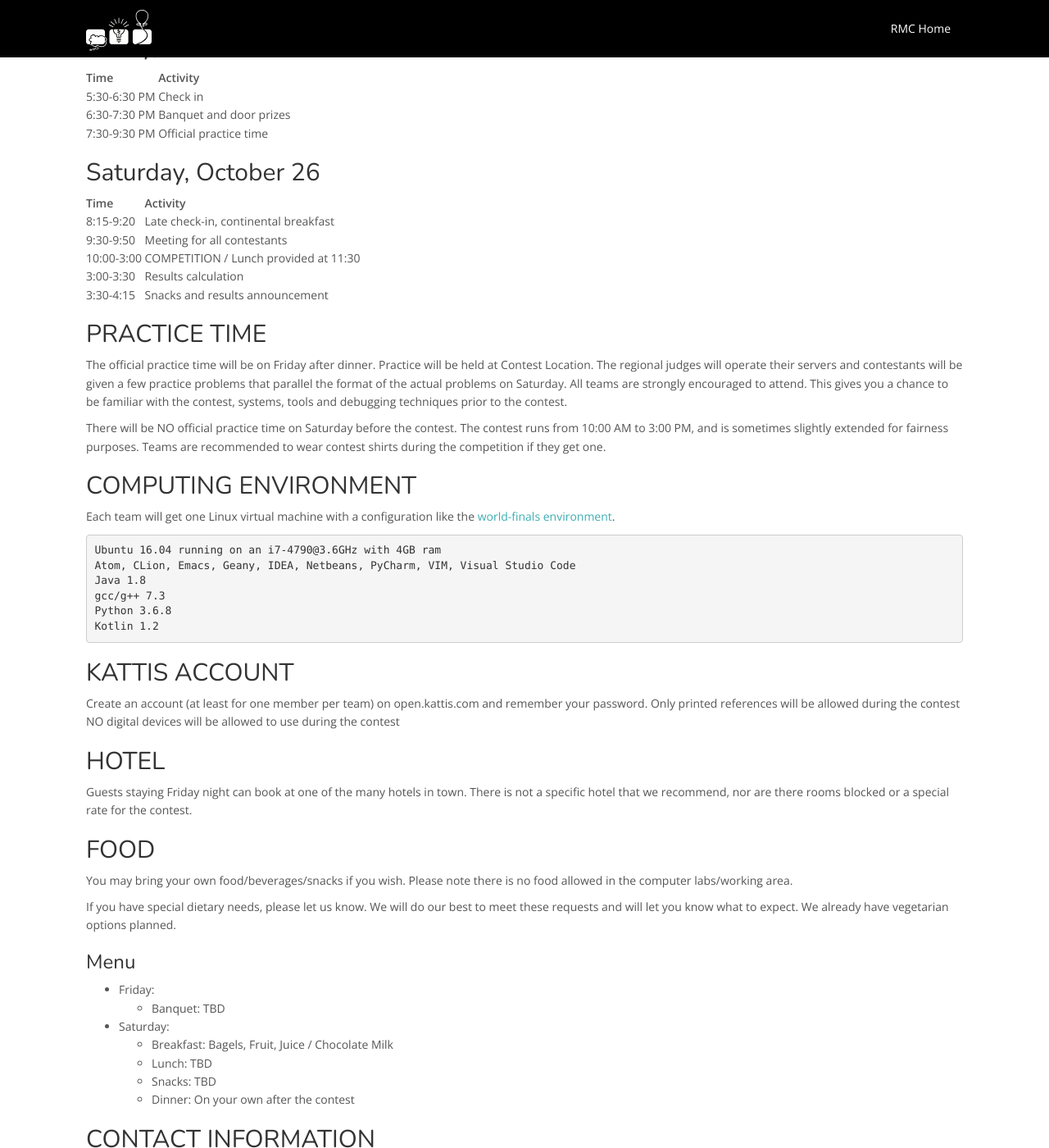
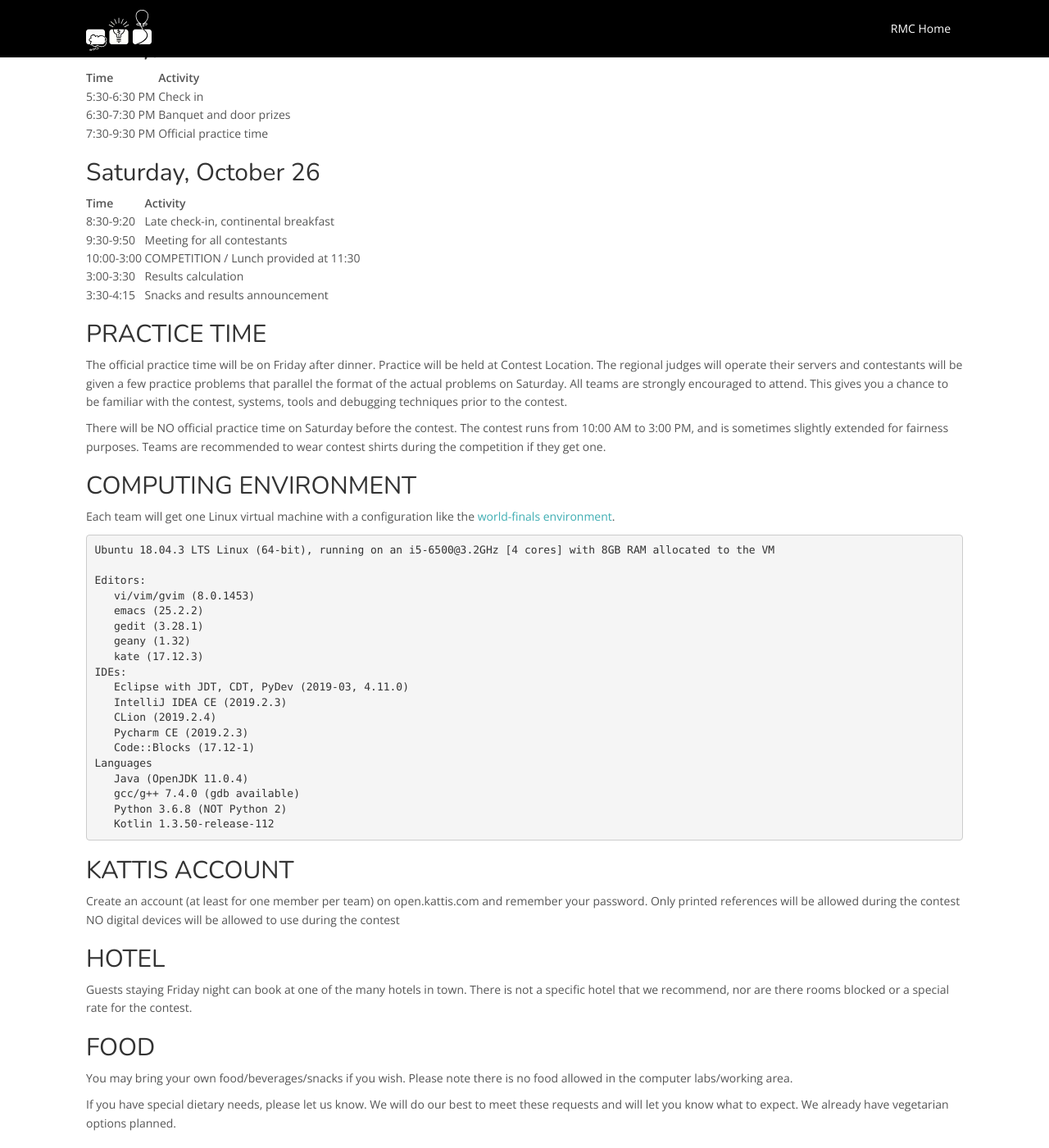
Before and after one commit to icpc/na-rocky-mountain-web, a Jekyll site: the page built from docs/byu/index.md, in a window 1280 px wide and 1400 px high, scrolled down 773 px. Shown: the whole window at 82% size. Built offline with Jekyll 4.4.1, drawn with Linux system fonts in a browser that asks for light colours; nearby versions of some CDN libraries; our own code applies the rules of GitHub Pages for plain Markdown files.

Commit message:
Update index.md

````diff
--- a/docs/byu/index.md
+++ b/docs/byu/index.md
@@ -41,7 +41,7 @@ All contest activities will be hosted at contest location. See above for locatio
 
 | Time       |     | Activity                              |
 | ---------- | --- | ------------------------------------- |
-| 8:15-9:20  |     | Late check-in, continental breakfast  |
+| 8:30-9:20  |     | Late check-in, continental breakfast  |
 | 9:30-9:50  |     | Meeting for all contestants           |
 | 10:00-3:00 |     | COMPETITION / Lunch provided at 11:30 |
 | 3:00-3:30  |     | Results calculation                   |
@@ -59,12 +59,25 @@ The contest runs from 10:00 AM to 3:00 PM, and is sometimes slightly extended fo
 Each team will get one Linux virtual machine with a configuration like the [world-finals environment](https://icpc.baylor.edu/worldfinals/programming-environment).
 
 ```
-Ubuntu 16.04 running on an i7-4790@3.6GHz with 4GB ram
-Atom, CLion, Emacs, Geany, IDEA, Netbeans, PyCharm, VIM, Visual Studio Code
-Java 1.8
-gcc/g++ 7.3
-Python 3.6.8
-Kotlin 1.2
+Ubuntu 18.04.3 LTS Linux (64-bit), running on an i5-6500@3.2GHz [4 cores] with 8GB RAM allocated to the VM
+
+Editors:
+   vi/vim/gvim (8.0.1453)
+   emacs (25.2.2)
+   gedit (3.28.1)
+   geany (1.32)
+   kate (17.12.3)
+IDEs:
+   Eclipse with JDT, CDT, PyDev (2019-03, 4.11.0)
+   IntelliJ IDEA CE (2019.2.3)
+   CLion (2019.2.4)
+   Pycharm CE (2019.2.3)
+   Code::Blocks (17.12-1)
+Languages
+   Java (OpenJDK 11.0.4)
+   gcc/g++ 7.4.0 (gdb available)
+   Python 3.6.8 (NOT Python 2)
+   Kotlin 1.3.50-release-112
 ```
 
 ## KATTIS ACCOUNT
@@ -86,7 +99,7 @@ If you have special dietary needs, please let us know. We will do our best to me
 ### Menu
 
 - Friday:
-    - Banquet: TBD
+    - Banquet: Taco Bar
 - Saturday:
     -  Breakfast: Bagels, Fruit, Juice / Chocolate Milk
     -  Lunch: TBD
````
